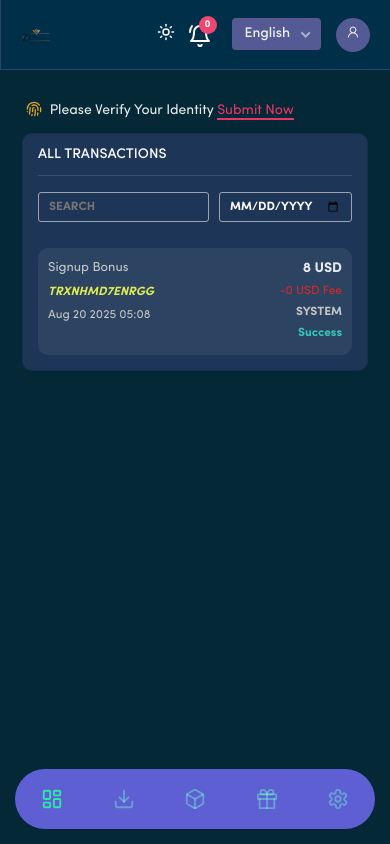
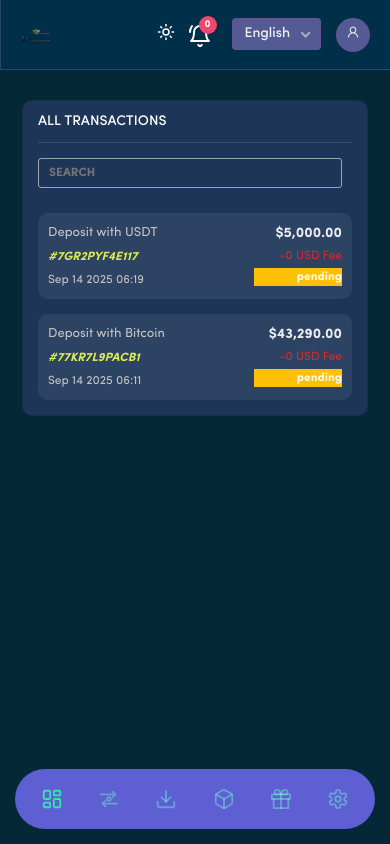
Before and after one commit to segzyswitch/zenithwealth, a PHP site: page /account/transactions in a window 390 px wide. Run offline with PHP 8.4, Linux system fonts and the light colour scheme; a user stored in the database is signed in; data comes from the database, SQL or seed files in the repository; data that the repository does not hold is empty; some libraries are stand-ins or nearby versions.

Commit message:
mobile transactions

```diff
--- a/account/inc/mobile-menu.php
+++ b/account/inc/mobile-menu.php
@@ -1,18 +1,68 @@
 <div class="mobile-screen-show">
 	<div class="bottom-appbar">
 		<a href="./dashboard" class="active">
-			<svg xmlns="http://www.w3.org/2000/svg" width="24" height="24" viewBox="0 0 24 24" fill="none" stroke="currentColor" stroke-width="2" stroke-linecap="round" stroke-linejoin="round" data-lucide="layout-dashboard" icon-name="layout-dashboard" class="lucide lucide-layout-dashboard"><rect width="7" height="9" x="3" y="3" rx="1"></rect><rect width="7" height="5" x="14" y="3" rx="1"></rect><rect width="7" height="9" x="14" y="12" rx="1"></rect><rect width="7" height="5" x="3" y="16" rx="1"></rect></svg>
+			<svg xmlns="http://www.w3.org/2000/svg" width="24" height="24" viewBox="0 0 24 24" fill="none"
+				stroke="currentColor" stroke-width="2" stroke-linecap="round" stroke-linejoin="round"
+				data-lucide="layout-dashboard" icon-name="layout-dashboard" class="lucide lucide-layout-dashboard">
+				<rect width="7" height="9" x="3" y="3" rx="1"></rect>
+				<rect width="7" height="5" x="14" y="3" rx="1"></rect>
+				<rect width="7" height="9" x="14" y="12" rx="1"></rect>
+				<rect width="7" height="5" x="3" y="16" rx="1"></rect>
+			</svg>
+		</a>
+		<a href="./transactions">
+			<svg xmlns="http://www.w3.org/2000/svg" width="24" height="24" viewBox="0 0 24 24" fill="none"
+				stroke="currentColor" stroke-width="2" stroke-linecap="round" stroke-linejoin="round" data-lucide="transactions"
+				icon-name="transactions" class="lucide lucide-transactions">
+				<!-- top arrow: left → right -->
+				<path d="M3 7h13"></path>
+				<polyline points="16 4 19 7 16 10"></polyline>
+				<!-- bottom arrow: right → left -->
+				<path d="M21 17H8"></path>
+				<polyline points="8 14 5 17 8 20"></polyline>
+				<!-- center coin / indicator -->
+				<circle cx="12" cy="12" r="2"></circle>
+			</svg>
 		</a>
 		<a href="./deposit" class="">
-			<svg xmlns="http://www.w3.org/2000/svg" width="24" height="24" viewBox="0 0 24 24" fill="none" stroke="currentColor" stroke-width="2" stroke-linecap="round" stroke-linejoin="round" data-lucide="download" icon-name="download" class="lucide lucide-download"><path d="M21 15v4a2 2 0 0 1-2 2H5a2 2 0 0 1-2-2v-4"></path><polyline points="7 10 12 15 17 10"></polyline><line x1="12" x2="12" y1="15" y2="3"></line></svg>
+			<svg xmlns="http://www.w3.org/2000/svg" width="24" height="24" viewBox="0 0 24 24" fill="none"
+				stroke="currentColor" stroke-width="2" stroke-linecap="round" stroke-linejoin="round" data-lucide="download"
+				icon-name="download" class="lucide lucide-download">
+				<path d="M21 15v4a2 2 0 0 1-2 2H5a2 2 0 0 1-2-2v-4"></path>
+				<polyline points="7 10 12 15 17 10"></polyline>
+				<line x1="12" x2="12" y1="15" y2="3"></line>
+			</svg>
 		</a>
 		<a href="./schemas" class="">
-			<svg xmlns="http://www.w3.org/2000/svg" width="24" height="24" viewBox="0 0 24 24" fill="none" stroke="currentColor" stroke-width="2" stroke-linecap="round" stroke-linejoin="round" data-lucide="box" icon-name="box" class="lucide lucide-box"><path d="M21 16V8a2 2 0 0 0-1-1.73l-7-4a2 2 0 0 0-2 0l-7 4A2 2 0 0 0 3 8v8a2 2 0 0 0 1 1.73l7 4a2 2 0 0 0 2 0l7-4A2 2 0 0 0 21 16z"></path><polyline points="3.29 7 12 12 20.71 7"></polyline><line x1="12" x2="12" y1="22" y2="12"></line></svg>
+			<svg xmlns="http://www.w3.org/2000/svg" width="24" height="24" viewBox="0 0 24 24" fill="none"
+				stroke="currentColor" stroke-width="2" stroke-linecap="round" stroke-linejoin="round" data-lucide="box"
+				icon-name="box" class="lucide lucide-box">
+				<path
+					d="M21 16V8a2 2 0 0 0-1-1.73l-7-4a2 2 0 0 0-2 0l-7 4A2 2 0 0 0 3 8v8a2 2 0 0 0 1 1.73l7 4a2 2 0 0 0 2 0l7-4A2 2 0 0 0 21 16z">
+				</path>
+				<polyline points="3.29 7 12 12 20.71 7"></polyline>
+				<line x1="12" x2="12" y1="22" y2="12"></line>
+			</svg>
 		</a>
 		<a href="./referral" class="">
-			<svg xmlns="http://www.w3.org/2000/svg" width="24" height="24" viewBox="0 0 24 24" fill="none" stroke="currentColor" stroke-width="2" stroke-linecap="round" stroke-linejoin="round" data-lucide="gift" icon-name="gift" class="lucide lucide-gift"><polyline points="20 12 20 22 4 22 4 12"></polyline><rect width="20" height="5" x="2" y="7"></rect><line x1="12" x2="12" y1="22" y2="7"></line><path d="M12 7H7.5a2.5 2.5 0 0 1 0-5C11 2 12 7 12 7z"></path><path d="M12 7h4.5a2.5 2.5 0 0 0 0-5C13 2 12 7 12 7z"></path></svg>
+			<svg xmlns="http://www.w3.org/2000/svg" width="24" height="24" viewBox="0 0 24 24" fill="none"
+				stroke="currentColor" stroke-width="2" stroke-linecap="round" stroke-linejoin="round" data-lucide="gift"
+				icon-name="gift" class="lucide lucide-gift">
+				<polyline points="20 12 20 22 4 22 4 12"></polyline>
+				<rect width="20" height="5" x="2" y="7"></rect>
+				<line x1="12" x2="12" y1="22" y2="7"></line>
+				<path d="M12 7H7.5a2.5 2.5 0 0 1 0-5C11 2 12 7 12 7z"></path>
+				<path d="M12 7h4.5a2.5 2.5 0 0 0 0-5C13 2 12 7 12 7z"></path>
+			</svg>
 		</a>
-		<a href="./settings" class=""><svg xmlns="http://www.w3.org/2000/svg" width="24" height="24" viewBox="0 0 24 24" fill="none" stroke="currentColor" stroke-width="2" stroke-linecap="round" stroke-linejoin="round" data-lucide="settings" icon-name="settings" class="lucide lucide-settings"><path d="M12.22 2h-.44a2 2 0 0 0-2 2v.18a2 2 0 0 1-1 1.73l-.43.25a2 2 0 0 1-2 0l-.15-.08a2 2 0 0 0-2.73.73l-.22.38a2 2 0 0 0 .73 2.73l.15.1a2 2 0 0 1 1 1.72v.51a2 2 0 0 1-1 1.74l-.15.09a2 2 0 0 0-.73 2.73l.22.38a2 2 0 0 0 2.73.73l.15-.08a2 2 0 0 1 2 0l.43.25a2 2 0 0 1 1 1.73V20a2 2 0 0 0 2 2h.44a2 2 0 0 0 2-2v-.18a2 2 0 0 1 1-1.73l.43-.25a2 2 0 0 1 2 0l.15.08a2 2 0 0 0 2.73-.73l.22-.39a2 2 0 0 0-.73-2.73l-.15-.08a2 2 0 0 1-1-1.74v-.5a2 2 0 0 1 1-1.74l.15-.09a2 2 0 0 0 .73-2.73l-.22-.38a2 2 0 0 0-2.73-.73l-.15.08a2 2 0 0 1-2 0l-.43-.25a2 2 0 0 1-1-1.73V4a2 2 0 0 0-2-2z"></path><circle cx="12" cy="12" r="3"></circle></svg>
+		<a href="./settings" class=""><svg xmlns="http://www.w3.org/2000/svg" width="24" height="24" viewBox="0 0 24 24"
+				fill="none" stroke="currentColor" stroke-width="2" stroke-linecap="round" stroke-linejoin="round"
+				data-lucide="settings" icon-name="settings" class="lucide lucide-settings">
+				<path
+					d="M12.22 2h-.44a2 2 0 0 0-2 2v.18a2 2 0 0 1-1 1.73l-.43.25a2 2 0 0 1-2 0l-.15-.08a2 2 0 0 0-2.73.73l-.22.38a2 2 0 0 0 .73 2.73l.15.1a2 2 0 0 1 1 1.72v.51a2 2 0 0 1-1 1.74l-.15.09a2 2 0 0 0-.73 2.73l.22.38a2 2 0 0 0 2.73.73l.15-.08a2 2 0 0 1 2 0l.43.25a2 2 0 0 1 1 1.73V20a2 2 0 0 0 2 2h.44a2 2 0 0 0 2-2v-.18a2 2 0 0 1 1-1.73l.43-.25a2 2 0 0 1 2 0l.15.08a2 2 0 0 0 2.73-.73l.22-.39a2 2 0 0 0-.73-2.73l-.15-.08a2 2 0 0 1-1-1.74v-.5a2 2 0 0 1 1-1.74l.15-.09a2 2 0 0 0 .73-2.73l-.22-.38a2 2 0 0 0-2.73-.73l-.15.08a2 2 0 0 1-2 0l-.43-.25a2 2 0 0 1-1-1.73V4a2 2 0 0 0-2-2z">
+				</path>
+				<circle cx="12" cy="12" r="3"></circle>
+			</svg>
 		</a>
 	</div>
 </div>
--- a/account/inc/panel-header.php
+++ b/account/inc/panel-header.php
@@ -11,7 +11,7 @@
 				<i class="anticon anticon-arrow-left"></i>
 			</button>
 			<div class="mob-logo">
-				<a href="https://zenithwealthpro.com/account">
+				<a href="./dashboard">
 					<img src="./assets/global/images/DAISWlCl4In2YZKgI2fr.png" alt="Site Name" />
 				</a>
 			</div>
--- a/account/transactions.php
+++ b/account/transactions.php
@@ -1,3 +1,6 @@
+<?php
+require '../config/session.php';
+?>
 <!DOCTYPE html>
 <html lang="en">
 
@@ -51,99 +54,7 @@
 	<!--Full Layout-->
 	<div class="panel-layout">
 		<!--Header-->
-		<div class="panel-header">
-			<div class="logo">
-				<a href="https://zenithwealthpro.com/account">
-					<img class="logo-unfold"
-						src="./assets/global/images/DAISWlCl4In2YZKgI2fr.png" alt="Logo" />
-					<img class="logo-fold" src="./assets/global/images/DAISWlCl4In2YZKgI2fr.png"
-						alt="Logo" />
-				</a>
-			</div>
-			<div class="nav-wrap">
-				<div class="nav-left">
-					<button class="sidebar-toggle">
-						<i class="anticon anticon-arrow-left"></i>
-					</button>
-					<div class="mob-logo">
-						<a href="https://zenithwealthpro.com/account">
-							<img src="./assets/global/images/DAISWlCl4In2YZKgI2fr.png"
-								alt="Site Name" />
-						</a>
-					</div>
-				</div>
-				<div class="nav-right">
-					<div class="single-nav-right">
-
-						<div class="single-right">
-							<div class="color-switcher">
-								<i icon-name="moon" class="dark-icon" data-mode="dark"></i>
-								<i icon-name="sun" class="light-icon" data-mode="light"></i>
-							</div>
-						</div>
-
-
-						<div class="single-nav-right user-notifications62">
-							<button type="button" class="item notification-dot" data-bs-toggle="dropdown" aria-expanded="false">
-								<i icon-name="bell-ring" class=""></i>
-								<div class="number">0</div>
-							</button>
-							<div class="dropdown-menu dropdown-menu-end notification-pop">
-								<div class="noti-head">Notifications <span>0</span></div>
-								<div class="all-noti">
-
-									<p>Notification Not Found</p>
-								</div>
-
-							</div>
-
-
-						</div>
-
-
-						<div class="single-right">
-							<select name="language" id="" class="site-nice-select"
-								onchange="window.location.href=this.options[this.selectedIndex].value;">
-								<option value="./language-update?name=en" selected>English</option>
-								<option value="./language-update?name=es">Spanish</option>
-								<option value="./language-update?name=fr">Franch</option>
-							</select>
-						</div>
-						<div class="single-right">
-							<button type="button" class="item" data-bs-toggle="dropdown" aria-expanded="false">
-								<i class="anticon anticon-user"></i>
-							</button>
-							<ul class="dropdown-menu dropdown-menu-end">
-								<li>
-									<a href="./user/settings" class="dropdown-item" type="button"><i
-											class="anticon anticon-setting"></i>Settings</a>
-								</li>
-								<li>
-									<a href="./user/change-password" class="dropdown-item"
-										type="button">
-										<i class="anticon anticon-lock"></i>Change Password
-									</a>
-								</li>
-								<li>
-									<a href="./user/support-ticket/index" class="dropdown-item"
-										type="button">
-										<i class="anticon anticon-customer-service"></i>Support Tickets
-									</a>
-								</li>
-								<li class="logout">
-									<form method="POST" action="./logout" id="logout-form">
-										<input type="hidden" name="_token" value="kLYeQlkSAq2dsFWe25IBwTP1vig2I5JjNUWxZvUn"> <a
-											href="./logout" class="dropdown-item"
-											onclick="event.preventDefault(); localStorage.clear();  $('#logout-form').submit();"><i
-												class="anticon anticon-logout"></i>Logout</a>
-									</form>
-								</li>
-							</ul>
-						</div>
-					</div>
-				</div>
-			</div>
-		</div>
+		<?php include 'inc/panel-header.php'; ?>
 		<!--/Header-->
 
 		<div class="desktop-screen-show">
@@ -154,32 +65,6 @@
 			<div class="main-content">
 				<div class="section-gap">
 					<div class="container-fluid">
-
-						<div class="row desktop-screen-show">
-							<div class="col">
-								<div class="alert site-alert alert-dismissible fade show" role="alert">
-									<div class="content">
-										<div class="icon"><i class="anticon anticon-warning"></i></div>
-										You need to submit your
-										<strong>KYC and Other Documents</strong> before proceed to the system.
-									</div>
-									<div class="action">
-										<a href="./user/kyc" class="site-btn-sm grad-btn"><i
-												class="anticon anticon-info-circle"></i>Submit Now</a>
-										<a href="" class="site-btn-sm red-btn ms-2" type="button" data-bs-dismiss="alert"
-											aria-label="Close"><i class="anticon anticon-close"></i>Later</a>
-									</div>
-								</div>
-							</div>
-						</div>
-						<div class="row mobile-screen-show">
-							<div class="col-12">
-								<div class="user-kyc-mobile">
-									<i icon-name="fingerprint" class="kyc-star"></i>
-									Please Verify Your Identity <a href="./user/kyc">Submit Now</a>
-								</div>
-							</div>
-						</div>
 						<!--Page Content-->
 						<div class="row">
 							<div class="col-xl-12 desktop-screen-show">
@@ -254,38 +139,45 @@
 								<div class="all-feature-mobile mobile-transactions mb-3">
 									<div class="title">All Transactions</div>
 									<div class="mobile-transaction-filter">
-										<div class="filter">
-											<form action="./user/transactions" method="get">
-												<div class="search">
-
-													<input type="text" placeholder="Search" value="" name="query" />
-													<input type="date" name="date" value="" />
-													<button type="submit" class="apply-btn"><i icon-name="search"></i></button>
+										<div class="filter w-100">
+											<form action="javascript:void(0)" class="w-100">
+												<div class="search w-100">
+													<input type="text" placeholder="Search" value="" name="query" class="w-100" />
+													<!-- <input type="date" name="date" value="" /> -->
+													<!-- <button type="submit" class="apply-btn"><i icon-name="search"></i></button> -->
 												</div>
 											</form>
 										</div>
 									</div>
 									<div class="contents">
+										<?php
+										if ( count($Controller->Transactions(100)) <= 0 ) {
+											echo 'No data found';
+										}
+										foreach ($Controller->Transactions(100) as $key => $value) {
+											?>
 										<div class="single-transaction">
 											<div class="transaction-left">
 												<div class="transaction-des">
-													<div class="transaction-title">Signup Bonus
-													</div>
-													<div class="transaction-id">TRXNHMD7ENRGG</div>
-													<div class="transaction-date">Aug 20 2025 05:08</div>
+													<div class="transaction-title"><?php echo $value['details'] ?></div>
+													<div class="transaction-id">#<?php echo $value['invoice'] ?></div>
+													<div class="transaction-date"><?php echo date('M d Y H:i', strtotime($value['createdat'])) ?></div>
 												</div>
 											</div>
 											<div class="transaction-right">
-												<div class="transaction-amount ">
-													8 USD</div>
-												<div class="transaction-fee sub">
-													-0 USD Fee </div>
-												<div class="transaction-gateway">System</div>
-
-
-												<div class="transaction-status success">Success</div>
+												<div class="transaction-amount">$<?php echo number_format($value['amount'],2) ?></div>
+												<div class="transaction-fee sub">-0 USD Fee </div>
+												<!-- <div class="transaction-gateway">System</div> -->
+												<?php
+												if ( $value['status'] == 'success') echo '<div class="transaction-status success">Completed</div>';
+												elseif ( $value['status'] == 'failed') echo '<div class="transaction-status bg-danger">Failed</div>';
+												else echo '<div class="transaction-status bg-warning">'.$value["status"].'</div>';
+												?>
 											</div>
 										</div>
+										<?php
+										}
+										?>
 									</div>
 
 								</div>
```
Also changed, not shown: account/dashboard.php (+6 -4 lines), account/assets/global/materials/user.png (added).
